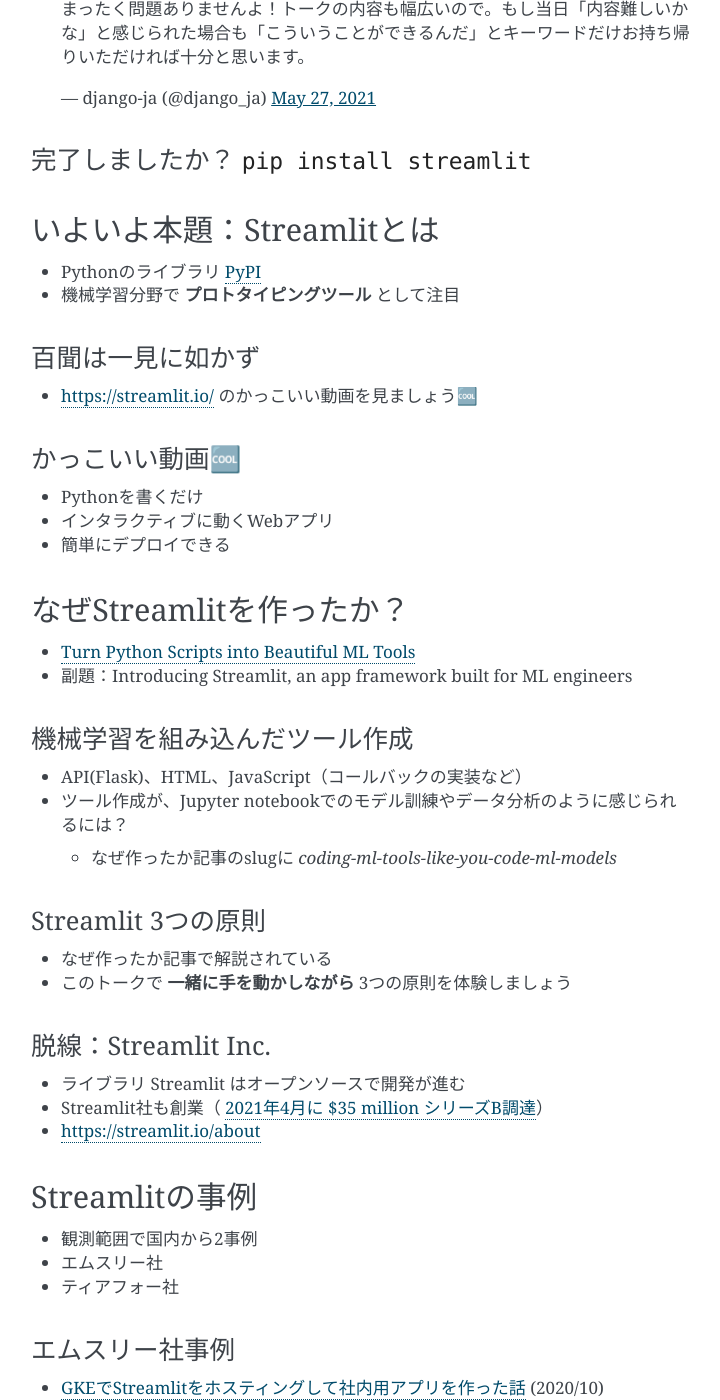
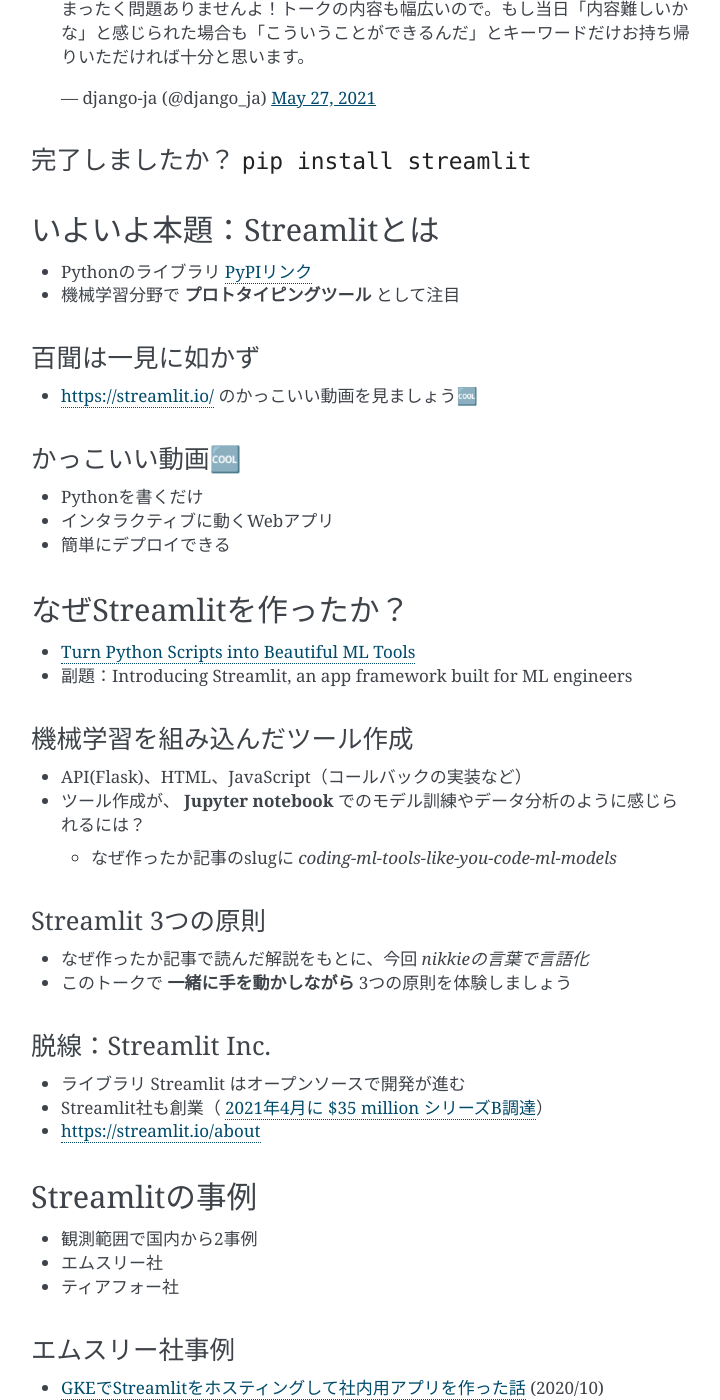
Before and after one commit to ftnext/2021_slides, a Sphinx documentation site: the page built from source/stapy_Aug_app_runner/streamlit_season.rst, in a window 1280 px wide and 1400 px high, scrolled down 2875 px. Shown: the whole window, without its empty margins (389-1109 px from the left). Built offline with Sphinx 7.4.7, drawn with Linux system fonts in a browser that asks for light colours; comment, search, counter and statistics services are not loaded.

Commit message:
[feat] Brush up

```diff
--- a/source/stapy_Aug_app_runner/introduction/whats_streamlit.rst.txt
+++ b/source/stapy_Aug_app_runner/introduction/whats_streamlit.rst.txt
@@ -1,7 +1,7 @@
 いよいよ本題：Streamlitとは
 ============================================================
 
-* Pythonのライブラリ `PyPI <https://pypi.org/project/streamlit/>`_
+* Pythonのライブラリ `PyPIリンク <https://pypi.org/project/streamlit/>`_
 * 機械学習分野で **プロトタイピングツール** として注目
 
 百聞は一見に如かず
@@ -26,14 +26,14 @@
 ------------------------------------------------
 
 * API(Flask)、HTML、JavaScript（コールバックの実装など）
-* ツール作成が、Jupyter notebookでのモデル訓練やデータ分析のように感じられるには？
+* ツール作成が、 **Jupyter notebook** でのモデル訓練やデータ分析のように感じられるには？
 
   * なぜ作ったか記事のslugに *coding-ml-tools-like-you-code-ml-models*
 
 Streamlit 3つの原則
 ------------------------------------------------
 
-* なぜ作ったか記事で解説されている
+* なぜ作ったか記事で読んだ解説をもとに、今回 *nikkieの言葉で言語化*
 * このトークで **一緒に手を動かしながら** 3つの原則を体験しましょう
 
 脱線：Streamlit Inc.
```
